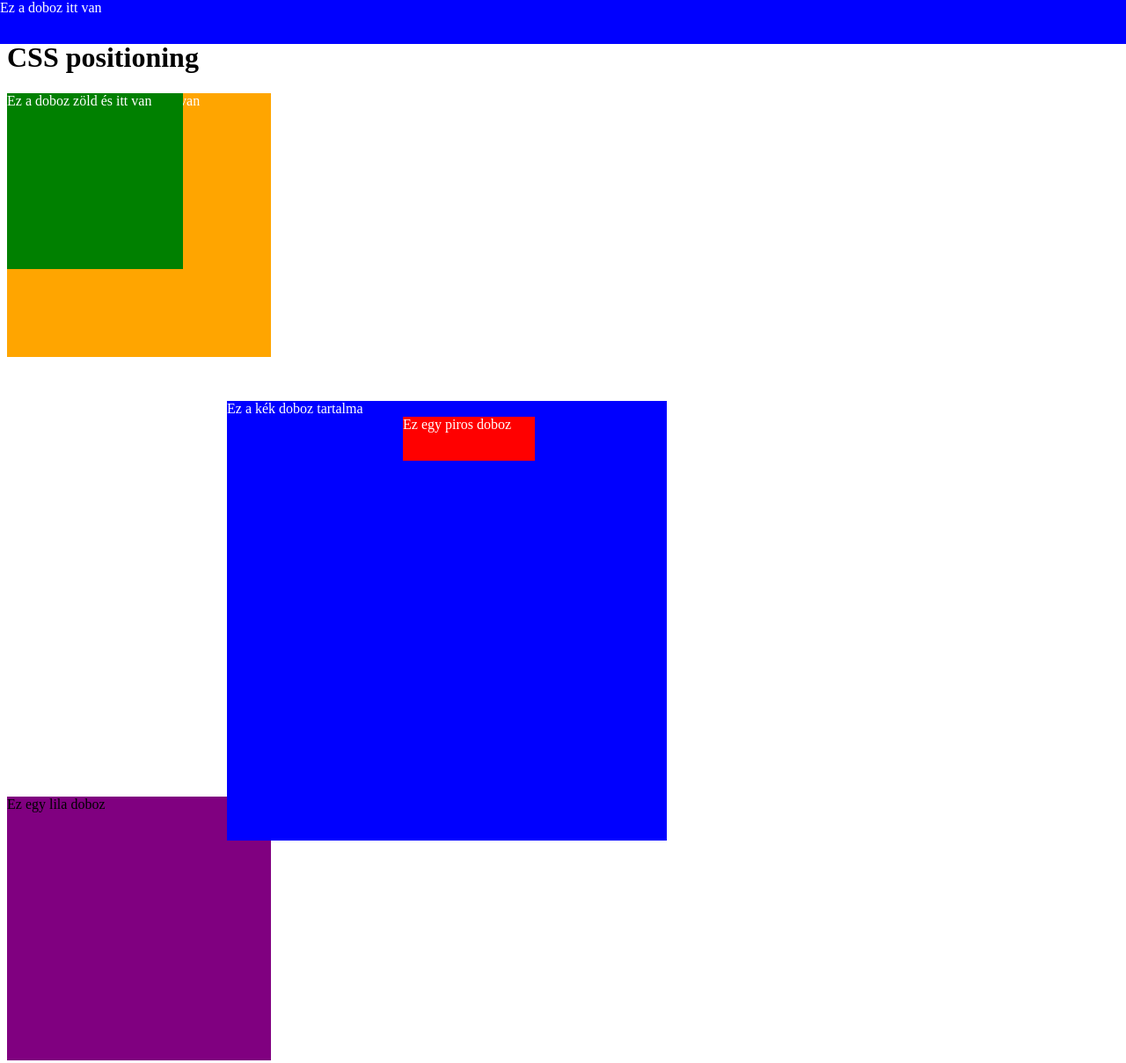
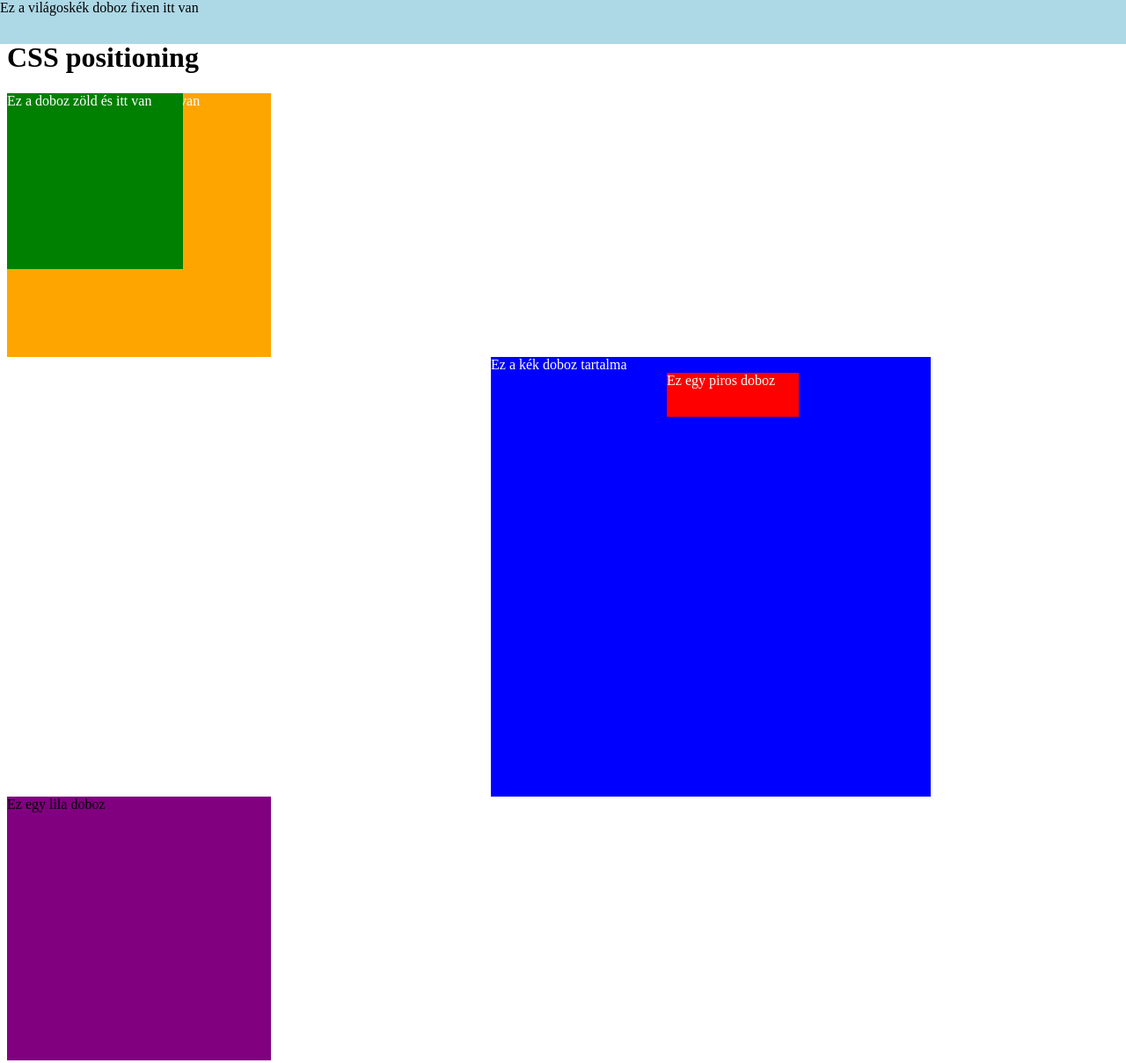
Before and after one commit to bulej1997/html_alapok, a plain HTML site: page 04_css_positioning.html in a window 1280 px wide. Shown: the whole page at 88% size. Drawn offline with Linux system fonts and the light colour scheme.

Commit message:
positioning

```diff
--- a/04_css_positioning.css
+++ b/04_css_positioning.css
@@ -8,8 +8,8 @@ body{
 
     width: 100%;
     height: 50px;
-    background-color: blue;
-    color: white;
+    background-color: lightblue;
+    color: black;
 /*    a position fixed, kiszedi az elemet a document flowból, és egy fix helyre beteszi*/
 /*    a többi elem számára ez az elem nem lesz látható*/
     position: fixed;
@@ -30,6 +30,7 @@ body{
 /*    a position absolute kiveszi az elemet a document flow-ból*/
     position: absolute;
 
+
 }
 
 .narancs-doboz{
@@ -48,16 +49,23 @@ body{
 /*    a relative position esetén a többi elem számára ez az elem ugyanúgy látható marad, és nem esik ki*/
 /*    a document flow-ból, viszont el lehet mozdítani a poícióját, a böngészőhöz képest relatívan*/
     position: relative;
-    left: 250px;
-    top: 50px;
+    left: 550px;
+/*    top: 50px;*/
 }
 
 .piros-doboz{
      width: 150px;
     height: 50px;
     background-color: red;
+/*    Ha egy szülő elem position absolute, vagy relative-ba van,*/
+/*    akkor a benne lévő elem ha absolute,vagy relative position-t kap,*/
+/*    akkor a szülőhöz képest fog elmozdulni, egyébként pedig a böngésző ablakhoz képest mozdulna el*/
     position: absolute;
     left: 200px;
+/*    Mi történjen akkor ha az elem tartalma túllóg az elemen:*/
+/*    jelenjen meg scrollbar? túllógjon? el legyen takarva?*/
+/*    a visible az alapértelmezett*/
+    overflow: visible;
 
 }
 
--- a/04_css_positioning.html
+++ b/04_css_positioning.html
@@ -9,7 +9,7 @@
    <a href="./03_css_basics.html">Visszalépés</a>
    <h1>CSS positioning</h1>
 
-<div class="fixed-doboz">Ez a doboz itt van</div>
+<div class="fixed-doboz">Ez a világoskék doboz fixen itt van</div>
 <div class="zold-doboz">Ez a doboz zöld és itt van</div>
 <div class="narancs-doboz">Ez a doboz narancssárga és itt van</div>
 
```
